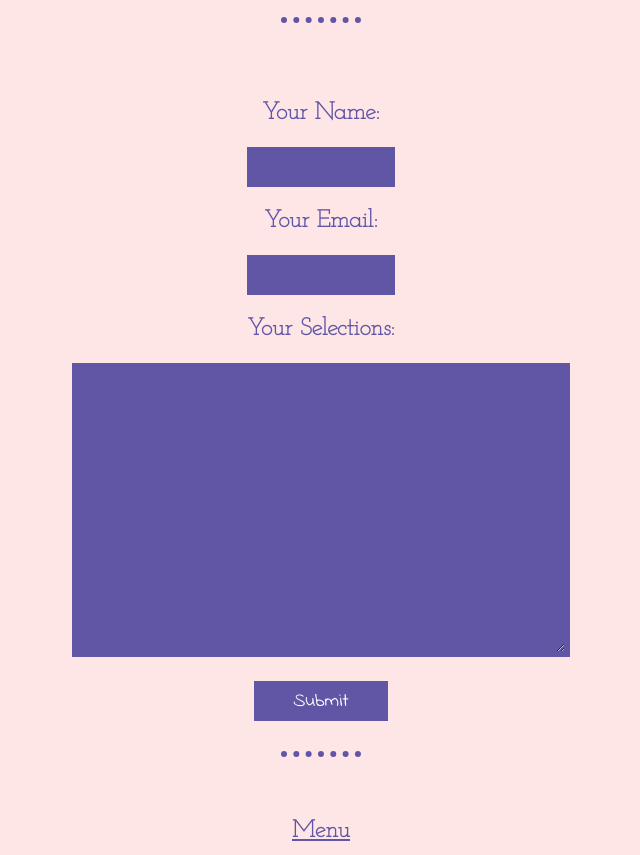
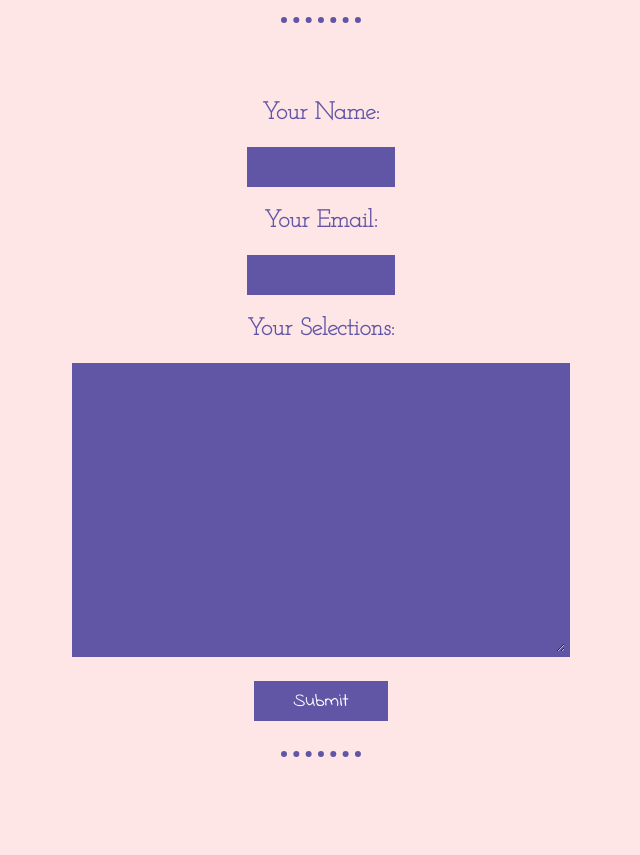
Before and after one commit to DarkFauna/BRUNCH, a plain HTML site: page contact.html in a window 1280 px wide. Shown: the part 159-1014 px from the top of the page, without its empty margins (319-959 px from the left). After the commit the page ends 966 px from the top, so only its background shows below. Drawn offline with Linux system fonts and the light colour scheme.

Commit message:
remove bottom menu link

```diff
--- a/contact.html
+++ b/contact.html
@@ -29,7 +29,6 @@
       <input class="submit" type="submit" name="">
     </form>
     <hr>
-    <h6><a href="index.html">Menu</a></h6>
   </div>
 </body>
 
```
